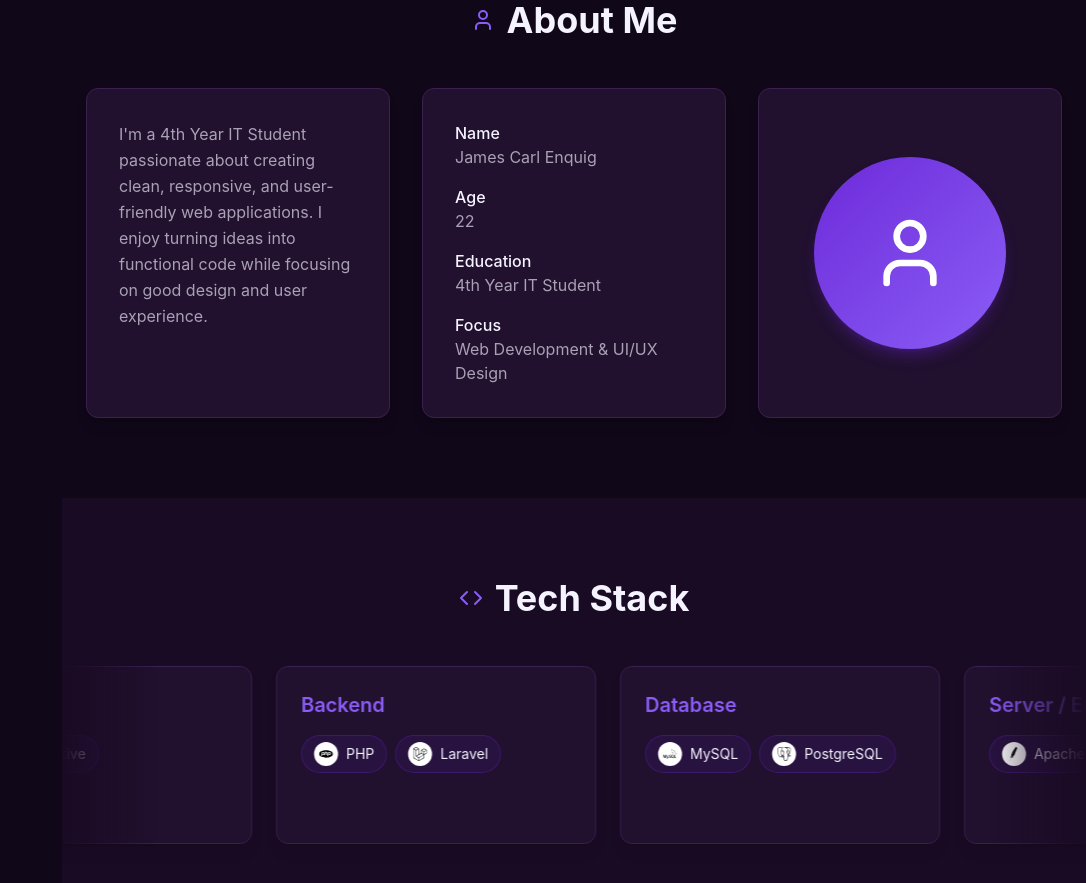
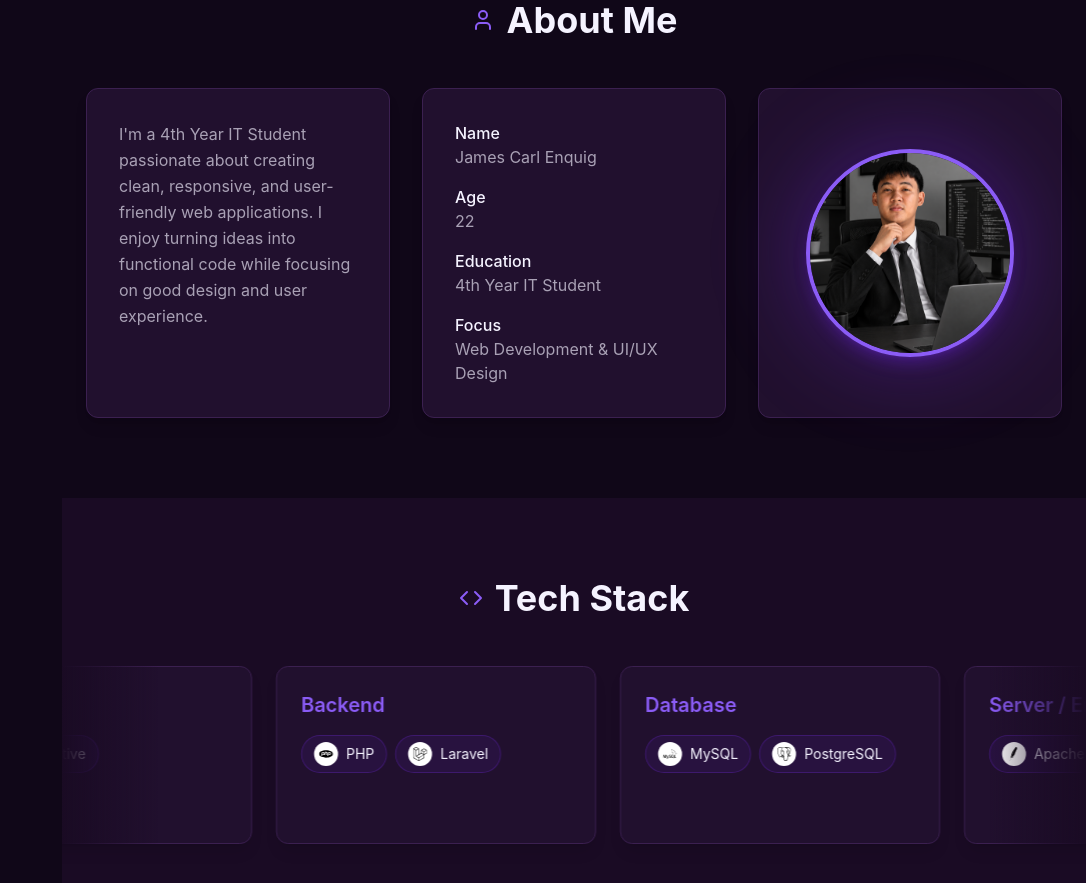
Before and after one commit to Jamesss09/Portfolio, a React (Vite) app in the folder my-portfolio/: page / in a window 1280 px wide. Shown: the part 880-1763 px from the top of the page, without its empty margins (194-1280 px from the left). Built offline with nearby package versions, Linux system fonts and the light colour scheme.

Commit message:
Use Profile.png as profile picture in About section

```diff
--- a/my-portfolio/src/components/About.tsx
+++ b/my-portfolio/src/components/About.tsx
@@ -1,5 +1,6 @@
 import { motion } from 'framer-motion';
 import { User } from 'lucide-react';
+import profilePic from '../assets/Profile.png';
 
 const About = () => {
   return (
@@ -63,8 +64,13 @@ const About = () => {
             transition={{ duration: 0.6, delay: 0.3 }}
             className="bg-bg-card border border-border rounded-xl p-8 shadow-lg flex items-center justify-center"
           >
-            <div className="w-48 h-48 bg-gradient-to-br from-primary to-primary-light rounded-full flex items-center justify-center shadow-lg shadow-primary/30">
-              <User size={80} className="text-white" />
+            <div className="relative">
+              <div className="absolute -inset-3 bg-primary/30 rounded-full blur-2xl" aria-hidden="true" />
+              <img
+                src={profilePic}
+                alt="James Carl Enquig"
+                className="relative w-52 h-52 object-cover rounded-full border-4 border-primary-light shadow-lg shadow-primary/30"
+              />
             </div>
           </motion.div>
         </div>
```
Also changed, not shown: my-portfolio/src/assets/Profile.png (added).
